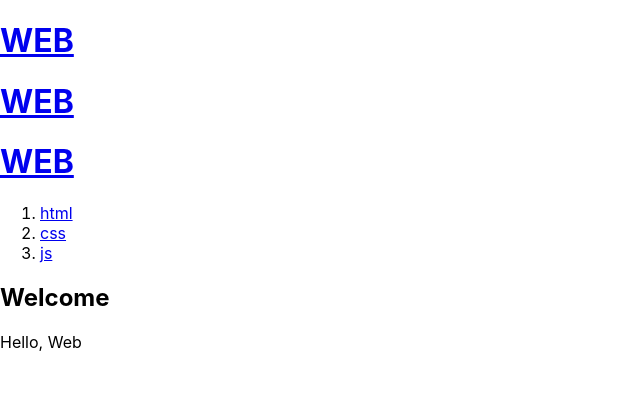
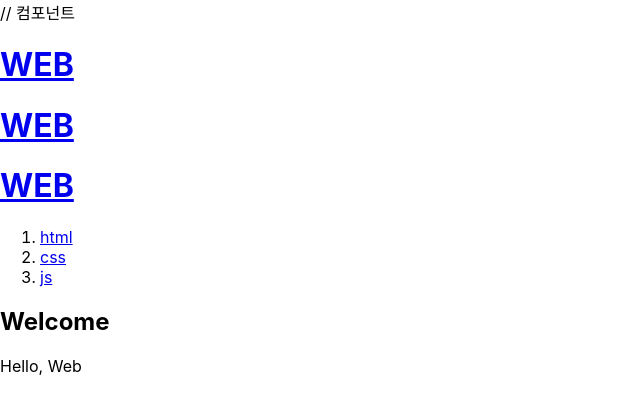
Before and after one commit to Du0Du0/react-app, a React (Create React App) app: page / in a window 1280 px wide. Shown: the top 414 px of the page, without its empty margins (0-640 px from the left). Built offline with nearby package versions, Linux system fonts and the light colour scheme.

Commit message:
react 컴포넌트 만들기

```diff
--- a/src/App.js
+++ b/src/App.js
@@ -1,6 +1,6 @@
 import logo from './logo.svg';
 import './App.css';
-// 함수로 정의 : 컴포넌트
+// 함수로 정의
 function Header() {
   return <header>
      <h1><a href='/'>WEB</a></h1>
@@ -25,6 +25,7 @@ function Article() {
 function App() {
   return (
     <div>
+    // 컴포넌트
     <Header></Header>
     <Header></Header>
     <Header></Header>
```
